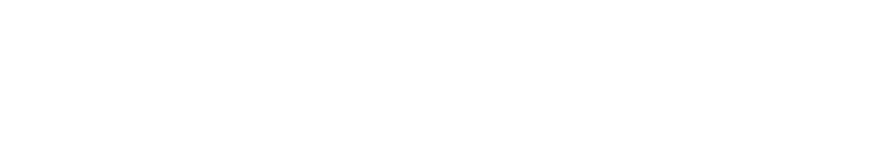
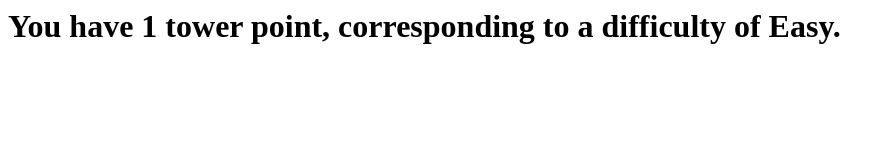
Before and after one commit to superopgamemaker/jtoh-incremental, a plain HTML site: page base.html in a window 1280 px wide. Shown: the whole page, without its empty margins (0-892 px from the left). Drawn offline with Linux system fonts and the light colour scheme.

Commit message:
here we go

```diff
--- a/base.html
+++ b/base.html
@@ -1,4 +1,7 @@
 <html>
+  <head>
+    <title> jtoh incremental </title>
   <body>
+    <h1> You have 1 tower point, corresponding to a difficulty of Easy. </h1>
   </body>
 </html>
```
